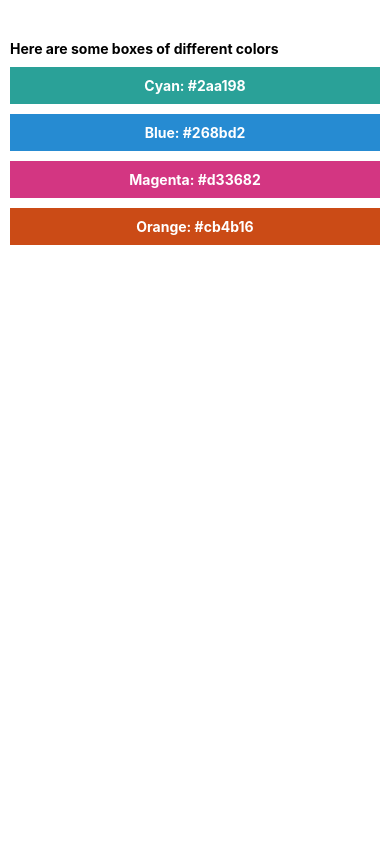
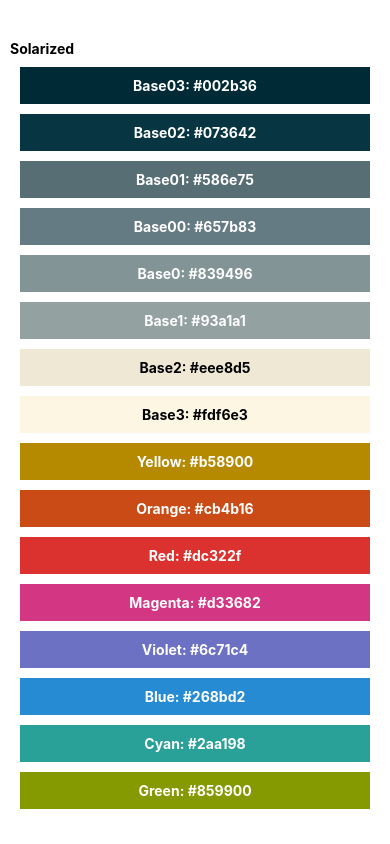
Before and after one commit to carlos-kelley/AwesomeProjectExpo, a React Native app: screen / in a window 390 px wide. Built offline with nearby package versions, Linux system fonts and the light colour scheme.

Commit message:
finished lists exercise

```diff
--- a/App.js
+++ b/App.js
@@ -1,20 +1,43 @@
 import React from 'react';
-import { View, Text, SafeAreaView, StyleSheet } from 'react-native';
+import { View, Text, SafeAreaView, StyleSheet, FlatList } from 'react-native';
 import ColorBox from './components/ColorBox';
+import { NavigationContainer } from '@react-navigation/native';
+
+const COLORS = [
+  { colorName: 'Base03', hexCode: '#002b36' },
+  { colorName: 'Base02', hexCode: '#073642' },
+  { colorName: 'Base01', hexCode: '#586e75' },
+  { colorName: 'Base00', hexCode: '#657b83' },
+  { colorName: 'Base0', hexCode: '#839496' },
+  { colorName: 'Base1', hexCode: '#93a1a1' },
+  { colorName: 'Base2', hexCode: '#eee8d5' },
+  { colorName: 'Base3', hexCode: '#fdf6e3' },
+  { colorName: 'Yellow', hexCode: '#b58900' },
+  { colorName: 'Orange', hexCode: '#cb4b16' },
+  { colorName: 'Red', hexCode: '#dc322f' },
+  { colorName: 'Magenta', hexCode: '#d33682' },
+  { colorName: 'Violet', hexCode: '#6c71c4' },
+  { colorName: 'Blue', hexCode: '#268bd2' },
+  { colorName: 'Cyan', hexCode: '#2aa198' },
+  { colorName: 'Green', hexCode: '#859900' },
+];
 
 const App = () => {
   return (
-    <SafeAreaView>
-      <View style={styles.container}>
-        <Text style={styles.text}>Here are some boxes of different colors</Text>
-      </View>
-      <View>
-        <ColorBox colorName="Cyan" colorHex="#2aa198" />
-        <ColorBox colorName="Blue" colorHex="#268bd2" />
-        <ColorBox colorName="Magenta" colorHex="#d33682" />
-        <ColorBox colorName="Orange" colorHex="#cb4b16" />
-      </View>
-    </SafeAreaView>
+    <NavigationContainer>
+      <SafeAreaView>
+        <FlatList
+          // ListHeaderComponent="Solarized"
+          style={styles.container}
+          data={COLORS}
+          keyExtractor={(item) => item.colorName}
+          renderItem={({ item }) => (
+            <ColorBox colorName={item.colorName} hexCode={item.hexCode} />
+          )}
+          ListHeaderComponent={<Text style={styles.text}>Solarized</Text>}
+        />
+      </SafeAreaView>
+    </NavigationContainer>
   );
 };
 
--- a/components/ColorBox.js
+++ b/components/ColorBox.js
@@ -1,14 +1,21 @@
 import React from 'react';
 import { View, Text, StyleSheet } from 'react-native';
 
-const ColorBox = ({ colorName, colorHex }) => {
-  const boxColor = {
-    backgroundColor: colorHex,
+const ColorBox = ({ colorName, hexCode }) => {
+  const colorStyle = {
+    backgroundColor: hexCode,
+  };
+
+  const textColor = {
+    color:
+      parseInt(hexCode.replace('#', ''), 16) > 0xffffff / 1.1
+        ? 'black'
+        : 'white',
   };
   return (
-    <View style={[styles.box, boxColor]}>
-      <Text style={styles.whitetext}>
-        {colorName}: {colorHex}
+    <View style={[styles.box, colorStyle]}>
+      <Text style={[styles.whitetext, textColor]}>
+        {colorName}: {hexCode}
       </Text>
     </View>
   );
```
Also changed, not shown: package.json (+8 -1 lines), screens/ColorPalette.js (added, +7 -0 lines), screens/Home.js (added, +12 -0 lines), 2 other files (tests, documents, lock files or other folders).
